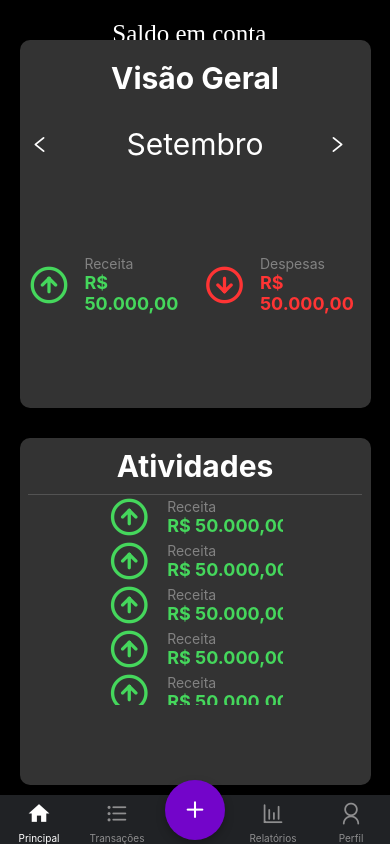
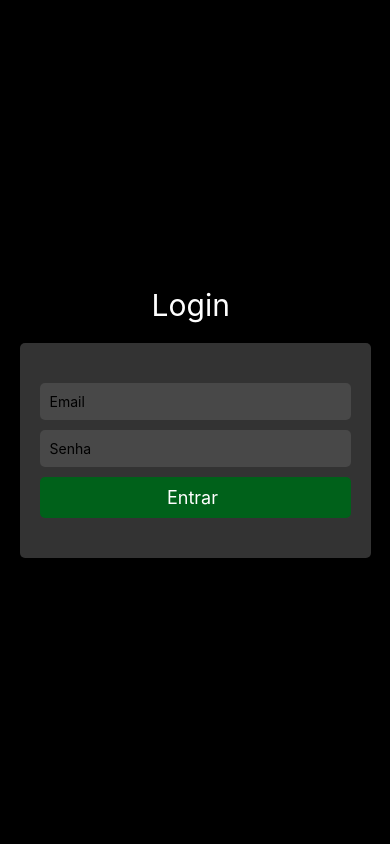
Before and after one commit to MoneyHubOrg/front, a React Native app: screen /Login in a window 390 px wide. Built offline with nearby package versions, Linux system fonts and the light colour scheme.

Commit message:
Add Rotas, Login

```diff
--- a/App.jsx
+++ b/App.jsx
@@ -1,12 +1,12 @@
 import React from 'react';
 
-import Routes from './route';
 import { NavigationContainer } from '@react-navigation/native'
+import AppNavigator from './src/routes';
 
 export default function App(){
   return(
       <NavigationContainer>
-        <Routes />
+        <AppNavigator />
       </NavigationContainer>
   );
 }
--- a/package.json
+++ b/package.json
@@ -12,8 +12,10 @@
   "dependencies": {
     "@react-navigation/bottom-tabs": "^6.5.9",
     "@react-navigation/native": "^6.0.0",
+    "@react-navigation/stack": "^6.3.18",
     "react": "18.2.0",
     "react-native": "0.72.4",
+    "react-native-gesture-handler": "^2.13.1",
     "react-native-safe-area-context": "^4.7.2",
     "react-native-screens": "^3.25.0",
     "react-native-vector-icons": "^10.0.0"
--- /dev/null
+++ b/src/pages/Login/index.jsx
@@ -0,0 +1,61 @@
+import React from 'react';
+import { View, Text, StyleSheet, TextInput, TouchableOpacity } from 'react-native';
+
+export default function Login() {
+    return (
+        <View style={LoginStyle.container}>
+            <Text style={LoginStyle.titulo}>Login </Text>
+            <View style={LoginStyle.inputsContainer}>
+                <TextInput style={LoginStyle.input} placeholder="Email" />
+                <TextInput style={LoginStyle.input} placeholder="Senha" />
+                <TouchableOpacity style={LoginStyle.button} onPress={() => { }}>
+                    <Text style={LoginStyle.buttonText}>Entrar </Text>
+                </TouchableOpacity>
+            </View>
+        </View>
+    )
+
+}
+
+
+const LoginStyle = StyleSheet.create({
+    container: {
+        flex: 1,
+        backgroundColor: '#000',
+        alignItems: 'center',
+        justifyContent: 'center',
+    },
+
+    inputsContainer: {
+        width: '90%',
+        backgroundColor: '#333333',
+        padding: 20,
+        paddingTop: 40,
+        paddingBottom: 40,
+        borderRadius: 5,
+    },
+
+    titulo: {
+        fontSize: 30,
+        color: '#fff',
+        marginBottom: 20,
+    },
+
+    input: {
+        backgroundColor: '#ffffff19',
+        borderRadius: 5,
+        marginBottom: 10,
+        padding: 10,
+    },
+    button: {
+        backgroundColor: '#00611a',
+        padding: 10,
+        borderRadius: 5,
+        alignItems: 'center',
+        justifyContent: 'center',
+    },
+    buttonText: {
+        color: '#fff',
+        fontSize: 18,
+    },
+});
--- /dev/null
+++ b/src/routes/index.js
@@ -0,0 +1,16 @@
+import { createStackNavigator } from '@react-navigation/stack';
+import MainRoutes from './main.routes';
+import Login from '../pages/Login';
+
+const Stack = createStackNavigator();
+
+function AppNavigator() {
+  return (
+    <Stack.Navigator initialRouteName="Login">
+      <Stack.Screen name="Login" component={Login} options={{ headerShown: false }} />
+      <Stack.Screen name="Main" component={MainRoutes} options={{ headerShown: false }} />
+    </Stack.Navigator>
+  );
+}
+
+export default AppNavigator;
```
Also changed, not shown: src/routes/main.routes.js (renamed from route.js, +5 -6 lines), 2 other files (tests, documents, lock files or other folders).
